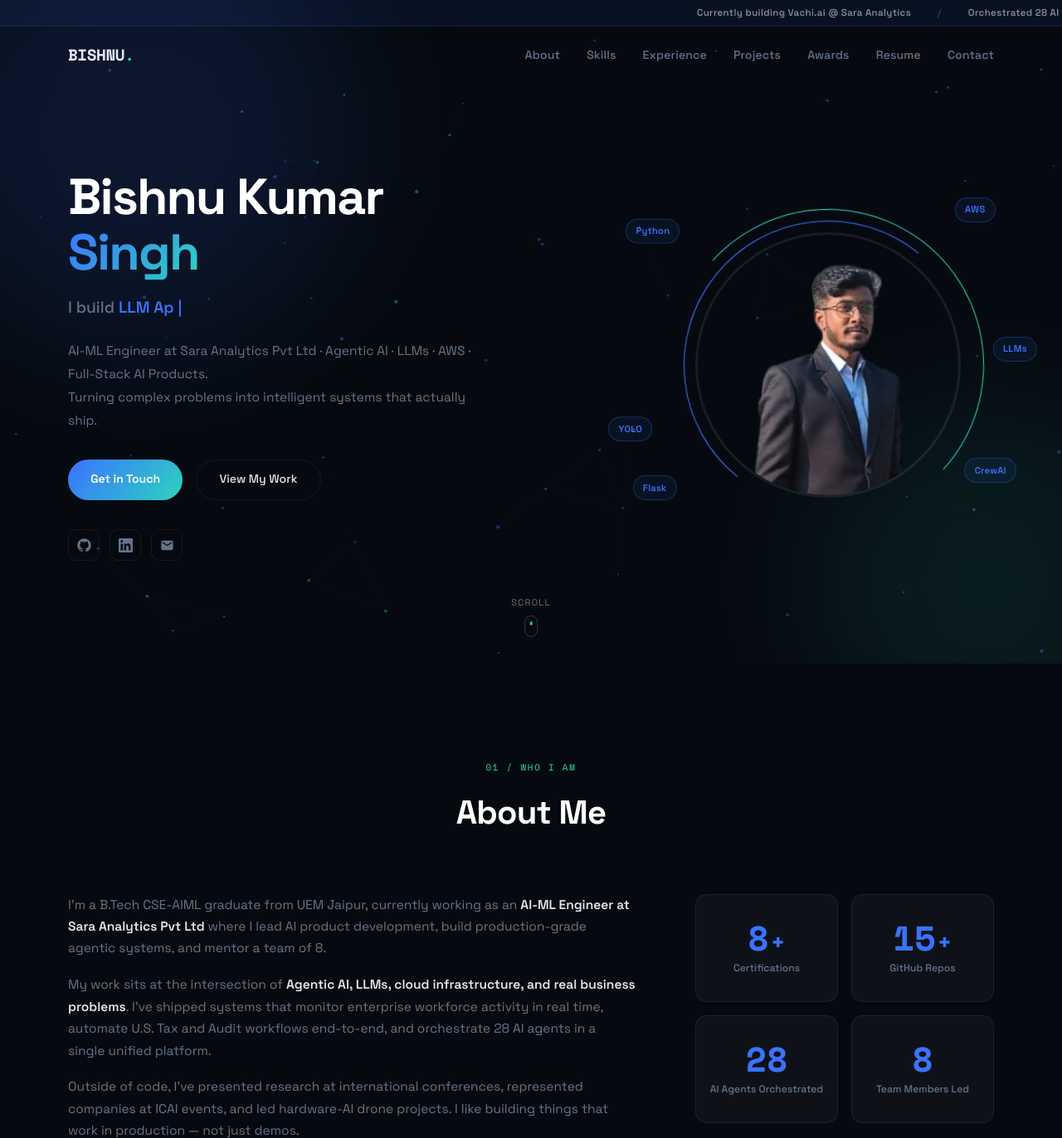
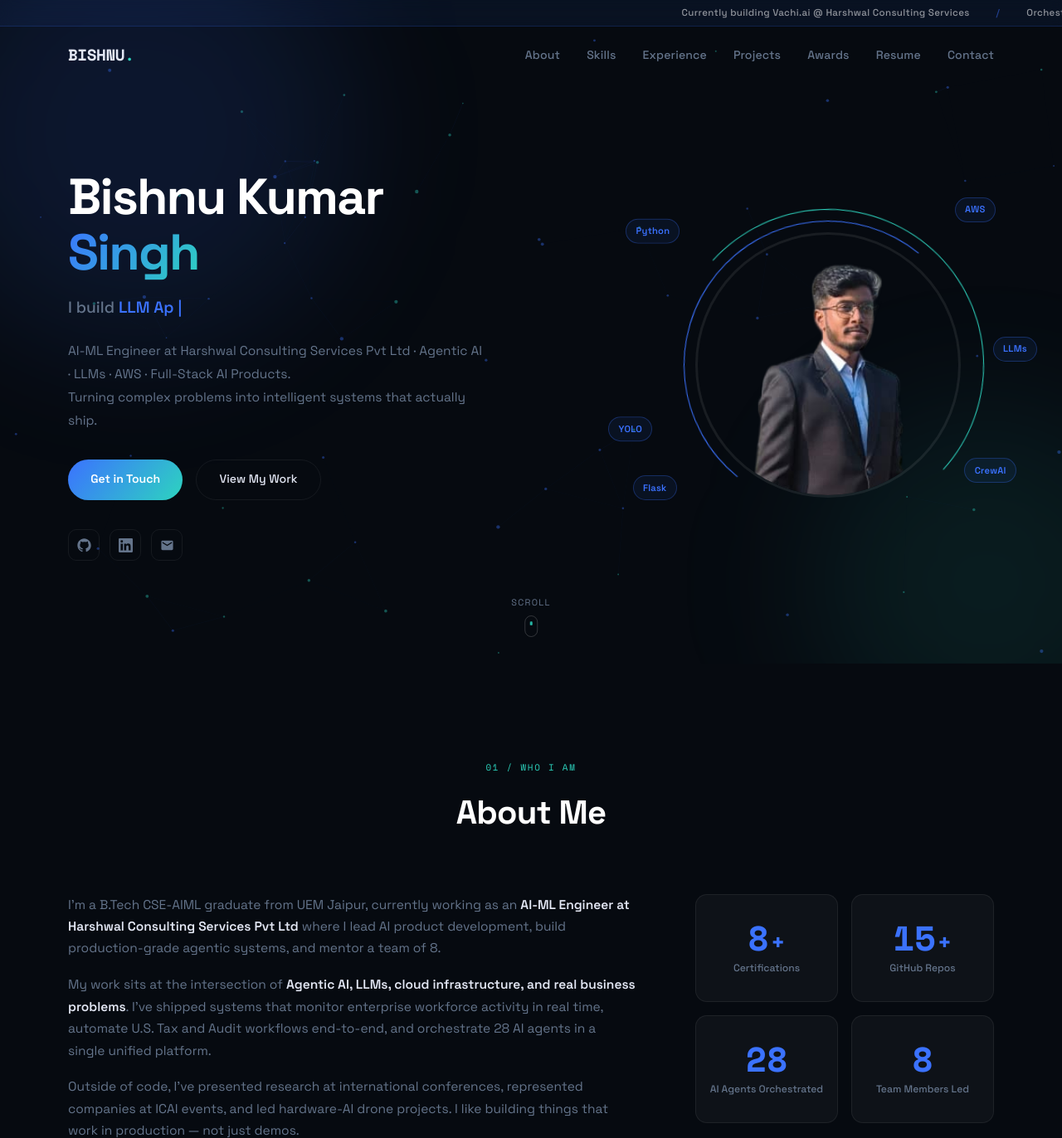
Before and after one commit to Bishnu2427/Bishnu-Portfolio, a Flask app: template templates/index.html in a window 1280 px wide. Shown: the top 1372 px of the page at 83% size. Run offline with Flask 3, Linux system fonts and the light colour scheme; the template is opened without the code that fills it, so the values that code supplies are empty.

Commit message:
Changed org name from Sara to Harshwal

```diff
--- a/templates/index.html
+++ b/templates/index.html
@@ -20,7 +20,7 @@
   <!-- live status ticker -->
   <div class="ticker-wrap">
     <div class="ticker-inner">
-      <span>Currently building Vachi.ai @ Sara Analytics</span>
+      <span>Currently building Vachi.ai @ Harshwal Consulting Services</span>
       <span class="tsep">/</span>
       <span>Orchestrated 28 AI Agents in production</span>
       <span class="tsep">/</span>
@@ -30,7 +30,7 @@
       <span class="tsep">/</span>
       <span>Fine-tuned Llama 3.3 70B in production</span>
       <span class="tsep">/</span>
-      <span>Currently building Vachi.ai @ Sara Analytics</span>
+      <span>Currently building Vachi.ai @ Harshwal Consulting Services</span>
       <span class="tsep">/</span>
       <span>Orchestrated 28 AI Agents in production</span>
       <span class="tsep">/</span>
@@ -79,7 +79,7 @@
           <span class="typed-cursor">|</span>
         </div>
         <p class="hero-bio">
-          AI-ML Engineer at Sara Analytics Pvt Ltd · Agentic AI · LLMs · AWS · Full-Stack AI Products.<br />
+          AI-ML Engineer at Harshwal Consulting Services Pvt Ltd · Agentic AI · LLMs · AWS · Full-Stack AI Products.<br />
           Turning complex problems into intelligent systems that actually ship.
         </p>
         <div class="hero-actions">
@@ -136,7 +136,7 @@
       <div class="about-grid">
         <div class="about-text">
           <p>
-            I'm a B.Tech CSE-AIML graduate from UEM Jaipur, currently working as an <strong>AI-ML Engineer at Sara Analytics Pvt Ltd</strong> where I lead AI product development, build production-grade agentic systems, and mentor a team of 8.
+            I'm a B.Tech CSE-AIML graduate from UEM Jaipur, currently working as an <strong>AI-ML Engineer at Harshwal Consulting Services Pvt Ltd</strong> where I lead AI product development, build production-grade agentic systems, and mentor a team of 8.
           </p>
           <p>
             My work sits at the intersection of <strong>Agentic AI, LLMs, cloud infrastructure, and real business problems</strong>. I've shipped systems that monitor enterprise workforce activity in real time, automate U.S. Tax and Audit workflows end-to-end, and orchestrate 28 AI agents in a single unified platform.
@@ -382,7 +382,7 @@
           <div class="timeline-card">
             <div class="timeline-header">
               <h3>AI-ML Engineer</h3>
-              <span class="company-tag">Sara Analytics Pvt Ltd</span>
+              <span class="company-tag">Harshwal Consulting Services Pvt Ltd</span>
             </div>
             <span class="location-tag">Jaipur, RJ (On-site)</span>
             <ul class="timeline-points">
```
